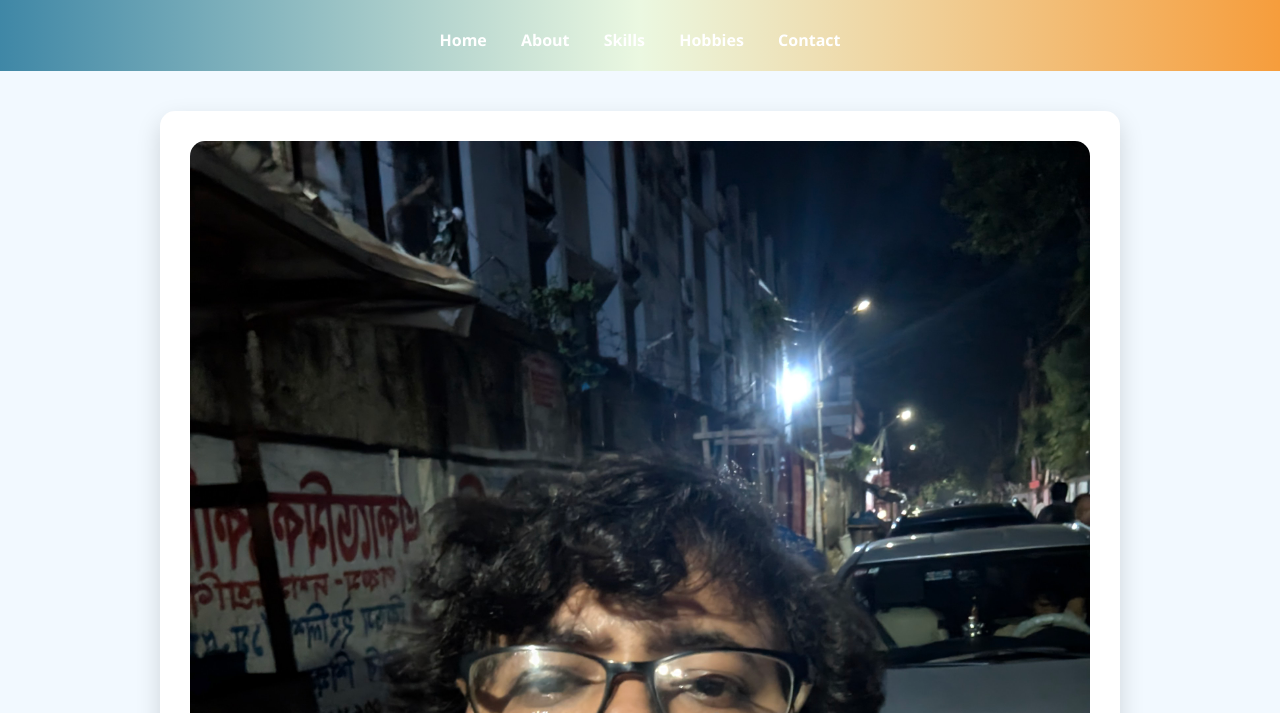
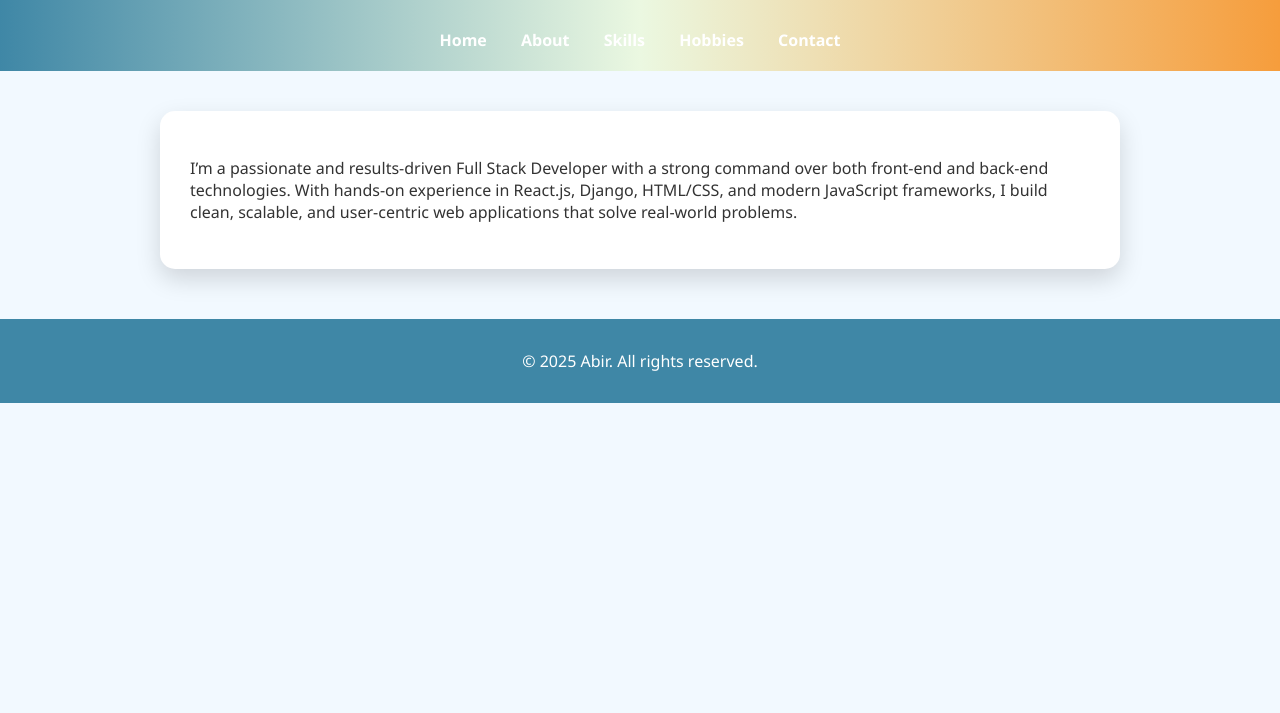
Before and after one commit to abir1325/Abir-sPortfolio, a plain HTML site: page about.html in a window 1280 px wide. Shown: the part 87-800 px from the top of the page. Drawn offline with Linux system fonts and the light colour scheme.

Commit message:
Update about.html

```diff
--- a/about.html
+++ b/about.html
@@ -27,7 +27,7 @@
 
   <main>
     <section class="about">
-      <img src="PXL_20250623_140806737.JPG" alt="About Image"/>
+<!--       <img src="PXL_20250623_140806737.JPG" alt="About Image"/> -->
       <p>I’m a passionate and results-driven Full Stack Developer with a strong command over both front-end and back-end technologies. With hands-on experience in React.js, Django, HTML/CSS, and modern JavaScript frameworks, I build clean, scalable, and user-centric web applications that solve real-world problems.</p>
     </section>
   </main>
```
